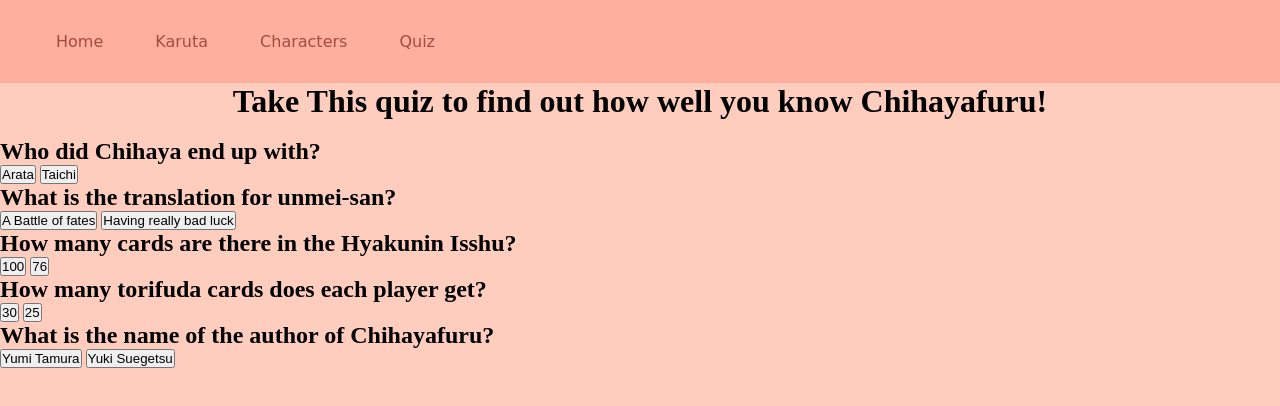
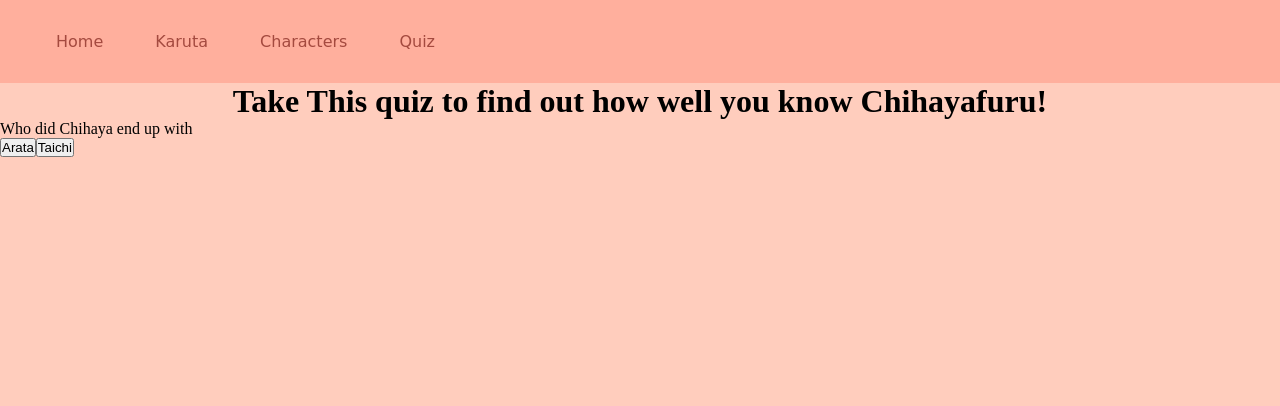
Before and after one commit to Jaely2873/Chihayafuru-fan-website, a plain HTML site: page quiz.html in a window 1280 px wide. Shown: the top 406 px of the page. Drawn offline with Linux system fonts and the light colour scheme.

Commit message:
Finally got one question to show up on the quiz page.

```diff
--- a/quiz.html
+++ b/quiz.html
@@ -31,32 +31,11 @@
         </nav>
         </header>
         <h1 id = "heart">Take This quiz to find out how well you know Chihayafuru!</h1>
+        <div id = "question">
+        </div>
+        <div id = "answers">
+        </div>
 
-        <div id = "q1">
-        <br>
-        <h2>Who did Chihaya end up with?</h2>
-          <button id = "q1a1">Arata</button>
-          <button id = "q1a2">Taichi</button>
-        </div>
-        <div id = "q2">
-         <h2>What is the translation for unmei-san?</h2>
-         <button id = "q2a1">A Battle of fates</button>
-         <button id = "q2a2">Having really bad luck</button>
-        </div>
-        <div id = "q3">
-        <h2>How many cards are there in the Hyakunin Isshu?</h2>
-        <button id = "q3a1">100</button>
-        <button id = "q3a2">76</button>
-        </div>
-        <div id = "q4">
-            <h2>How many torifuda cards does each player get?</h2>
-            <button id = "q4a1">30</button>
-            <button id = "q4a2">25</button>
-        </div>
-        <div id = "q5">
-            <h2>What is the name of the author of Chihayafuru?</h2>
-            <button id = "q5a1">Yumi Tamura</button>
-            <button id = "q5a1">Yuki Suegetsu</button>
-        </div>
-        </body>
+     <script src="quiz.js"></script>
+    </body>
     </html>
--- a/quiz.js
+++ b/quiz.js
@@ -3,6 +3,8 @@
 var wrongAnswerScore = 0;
 var questionCount = 0;
 
+const questionElement = document.getElementById("question");
+const answer = document.getElementById("answers");
 var q1a1 = document.getElementById("q1a1");
 var q1a2 = document.getElementById("q1a2");
 var q2a1 = document.getElementById("q2a1");
@@ -14,14 +16,19 @@
 var q5a1 = document.getElementById("q5a1");
 var q5a2 = document.getElementById("q5a2");
 
-array()
-
 const quizData =[{
     question:"Who did Chihaya end up with",
     options: ["Arata", "Taichi"],
     answer:"Taichi",
 
-}]
+},
+{
+    question: "What does unmei-san translate to?",
+    options:["A battle of fates", "Having really bad luck"],
+    answer:"A battle of fates",
+}
+
+]
 
 function wrongAnswer(){
     wrongAnswerScore +=1;
@@ -33,4 +40,26 @@
     questionCount +=1;
 }
 
-const currentQuiz = quizData.question;
+function showQuestion(){
+    const question =  quizData[questionCount];
+    questionElement.innerText = question.question;
+    question.options.forEach(options => {
+         const button = document.createElement("button");
+        button.innerText = options;
+        answer.appendChild(button);
+        button.addEventListener("click", function(){
+            isAnswerCorrect(button.innerText);
+            })
+    })
+}
+
+
+function isAnswerCorrect(selectedAnswer){
+    if(selectedAnswer === quizData[questionCount].answer){
+        correctAnswer()
+    } else{
+        wrongAnswer();
+    }
+}
+
+showQuestion();
```
